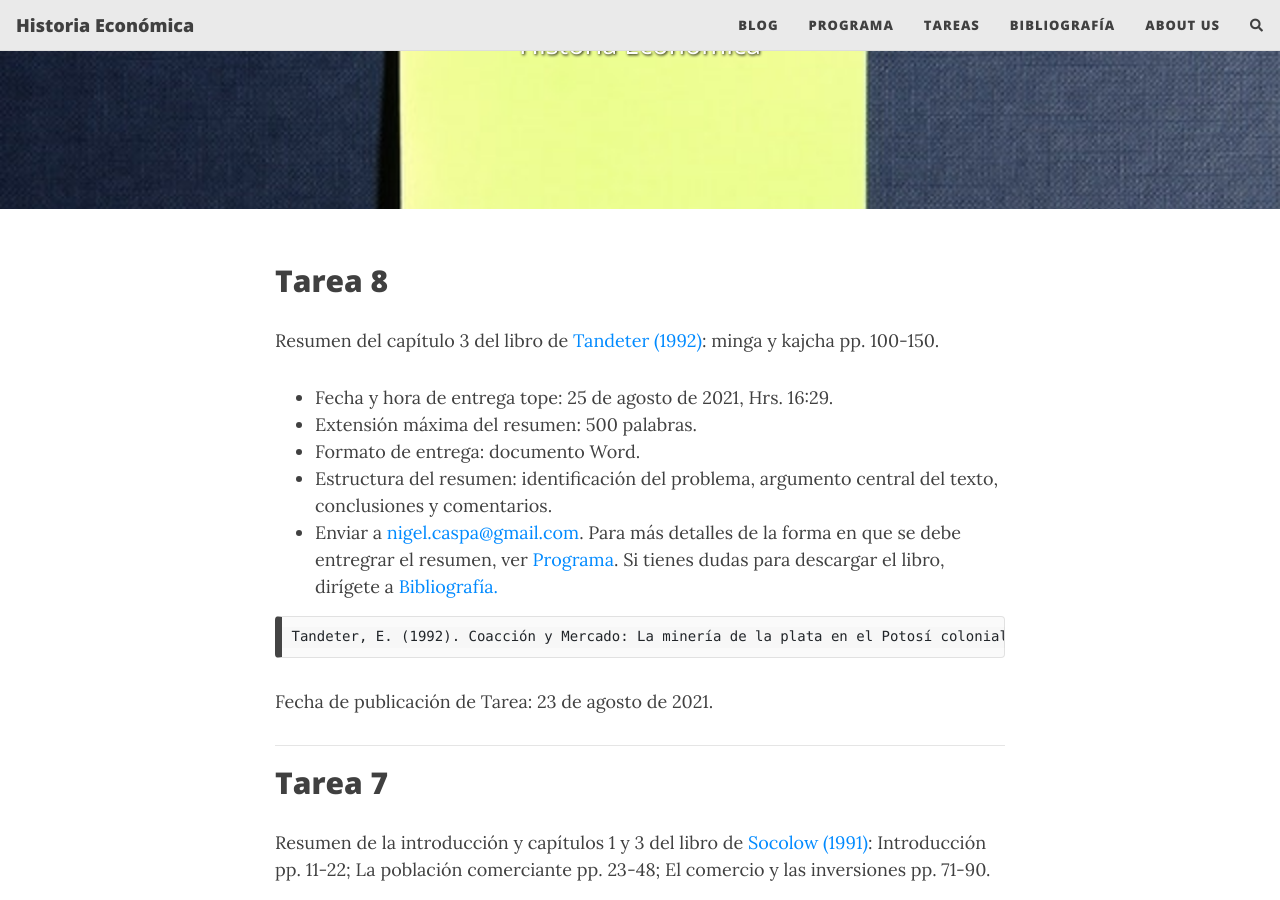
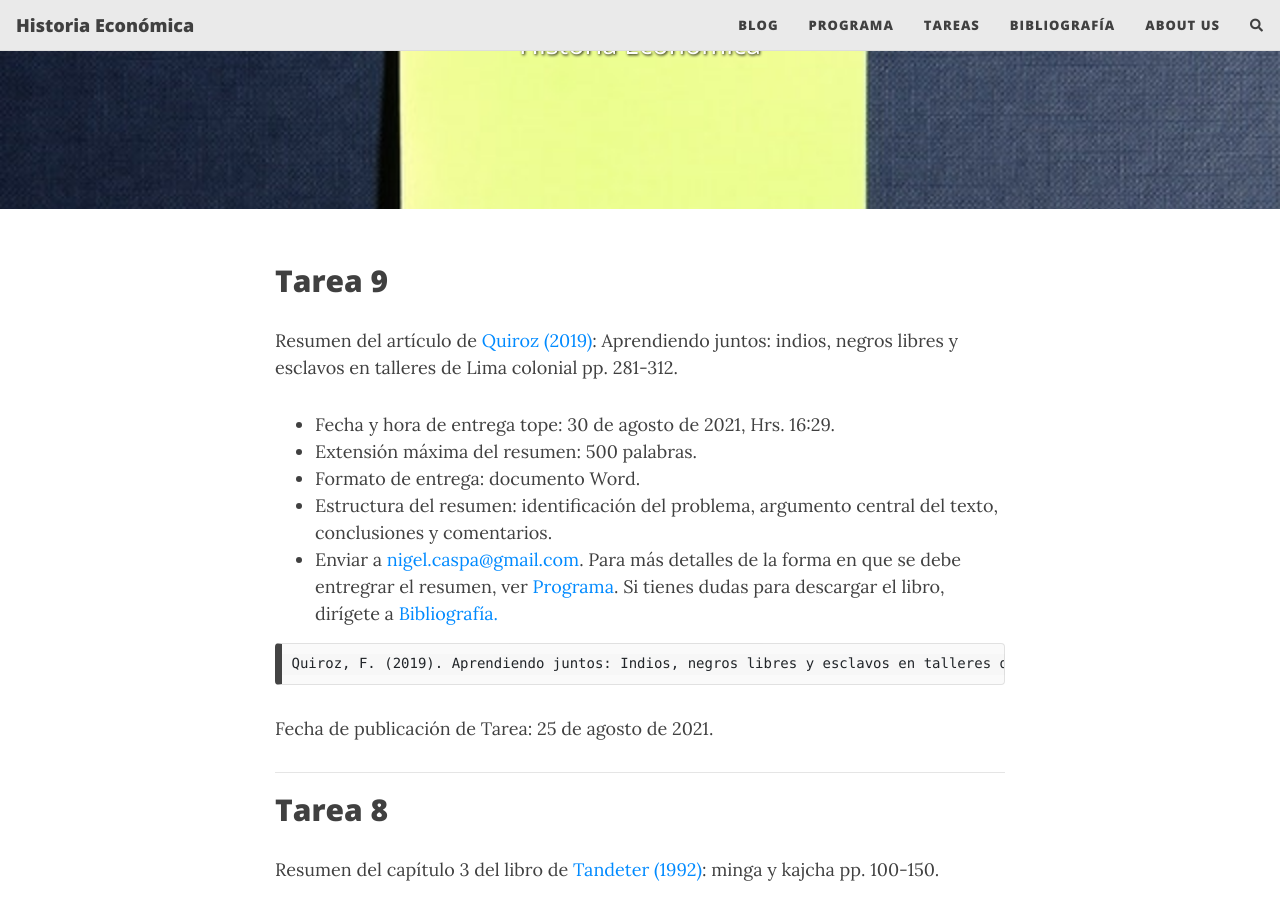
Before and after one commit to NigelCaspa/historiaeconomica, a Jekyll site: the page built from tareas.md, in a window 1280 px wide and 900 px high, scrolled down 336 px. Built offline with Jekyll 4.4.1, drawn with Linux system fonts in a browser that asks for light colours; nearby versions of some CDN libraries; comment, search, counter and statistics services are not loaded.

Commit message:
subo tarea 9

```diff
--- a/tareas.md
+++ b/tareas.md
@@ -6,6 +6,23 @@ cover-img: /assets/img/todo.jpg
 thumbnail-img: /assets/img/todo.jpg
 share-img: /assets/img/todo.jpg
 ---
+
+## Tarea 9
+Resumen del artículo de [Quiroz (2019)](https://nigelcaspa.github.io/historiaeconomica/pdf/2019_trabajoytrabajadoresenamericalatina(siglosxvi-xxi).pdf): Aprendiendo juntos: indios, negros libres y esclavos en talleres de Lima colonial pp. 281-312.
+- Fecha y hora de entrega tope: 30 de agosto de 2021, Hrs. 16:29.
+- Extensión máxima del resumen: 500 palabras.
+- Formato de entrega: documento Word.
+- Estructura del resumen: identificación del problema, argumento central del texto, conclusiones y comentarios.
+- Enviar a [nigel.caspa@gmail.com](mailto:nigel.caspa@gmail.com).
+Para más detalles de la forma en que se debe entregrar el resumen, ver [Programa](programa.md). Si tienes dudas para descargar el libro, dirígete a [Bibliografía.](bibliografia.md)
+
+~~~
+Quiroz, F. (2019). Aprendiendo juntos: Indios, negros libres y esclavos en talleres de Lima colonial. En R. Barragán, A. Villanueva, & C. Machicado (Eds.), Trabajos y trabajadores en América Latina (siglos XVI-XXI) (pp. 281–312). Vicepresidencia del Estado Plurinacional de Bolivia.
+~~~
+
+Fecha de publicación de Tarea: 25 de agosto de 2021.
+
+-----------------
 
 ## Tarea 8
 Resumen del capítulo 3 del libro de [Tandeter (1992)](https://nigelcaspa.github.io/historiaeconomica/pdf/1992-tandeter-coaccion&mercado.pdf): minga y kajcha pp. 100-150.
```
Also changed, not shown: 1 other file.
